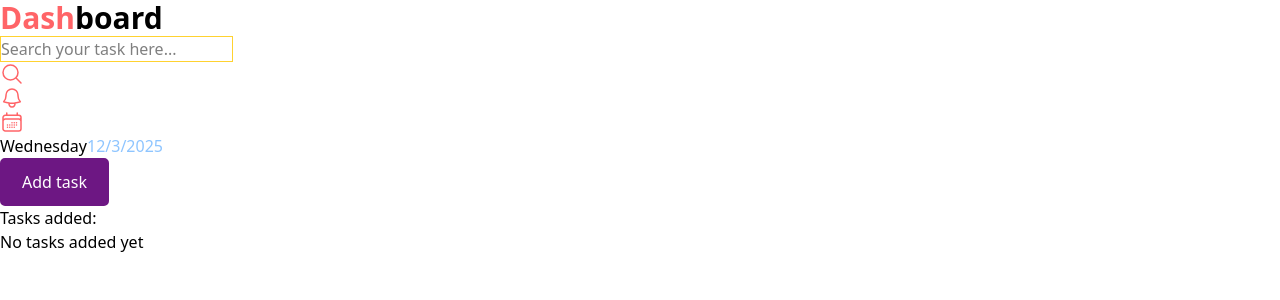
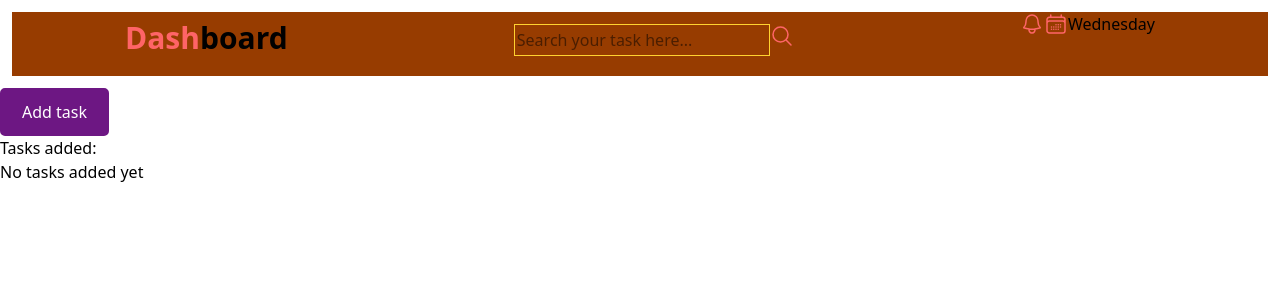
Before and after one commit to karinatuyuc/my-todo-list-React, a React (Vite) app: page / in a window 1280 px wide. Shown: the top 300 px of the page. Built offline with nearby package versions, Linux system fonts and the light colour scheme.

Commit message:
Header CSS

```diff
--- a/src/Dashboard.jsx
+++ b/src/Dashboard.jsx
@@ -2,25 +2,28 @@ import { MagnifyingGlassIcon, BellIcon, CalendarDaysIcon } from "@heroicons/reac
 
 export default function Dashboard() {
     const currentDate = new Date();
+    console.log(currentDate);
     const options = {
         weekday: 'long',
         year: 'numeric',
         month: 'long',
         day: 'long'
     }
-    const formattedDate = new Intl.DateTimeFormat('en-En', {weekday: 'long'}).format(currentDate);
+    const formattedDate = new Intl.DateTimeFormat('en-US', {weekday: 'long'}).format(currentDate);
 
     return (
         <>
-         <div>
-            <header>
-                <h1 className="text-3xl">
+         <div className="m-3">
+
+            <header className="bg-amber-800 flex justify-around h-16">
+                <h1 className="text-3xl mt-2">
                     <span className="text-red-400 font-bold">Dash</span>
                     <span className="text-black-950 font-bold">board</span>
                 </h1>
-                <div className="decoration-red-400">
+
+                <div className="decoration-red-400 flex mt-3">
                     <input
-                     className="border-amber-300 border"
+                     className="border-amber-300 border p-0.5 w-64 flex-1 h-8"
                         type="text"
                         placeholder="Search your task here..."
                     />
@@ -29,21 +32,23 @@ export default function Dashboard() {
                     />
                 </div>
 
-                <div className="w-32">
+                <div className="flex">
                     <BellIcon
                      className="w-6 h-6 text-red-400"
                     />
                     < CalendarDaysIcon
-                     className="w-6 h-6 text-red-400"
+                     className="h-6 text-red-400"
                     />
 
+                <div>
+                </div>
                     <span>{formattedDate}</span>
-                    <span
-                      className="text-blue-300"
-                    >{currentDate.toLocaleDateString()}</span>
+                    <span></span>
                 </div>
+            </header>
 
-            </header>
+
+
          </div>
         </>
     )
```
